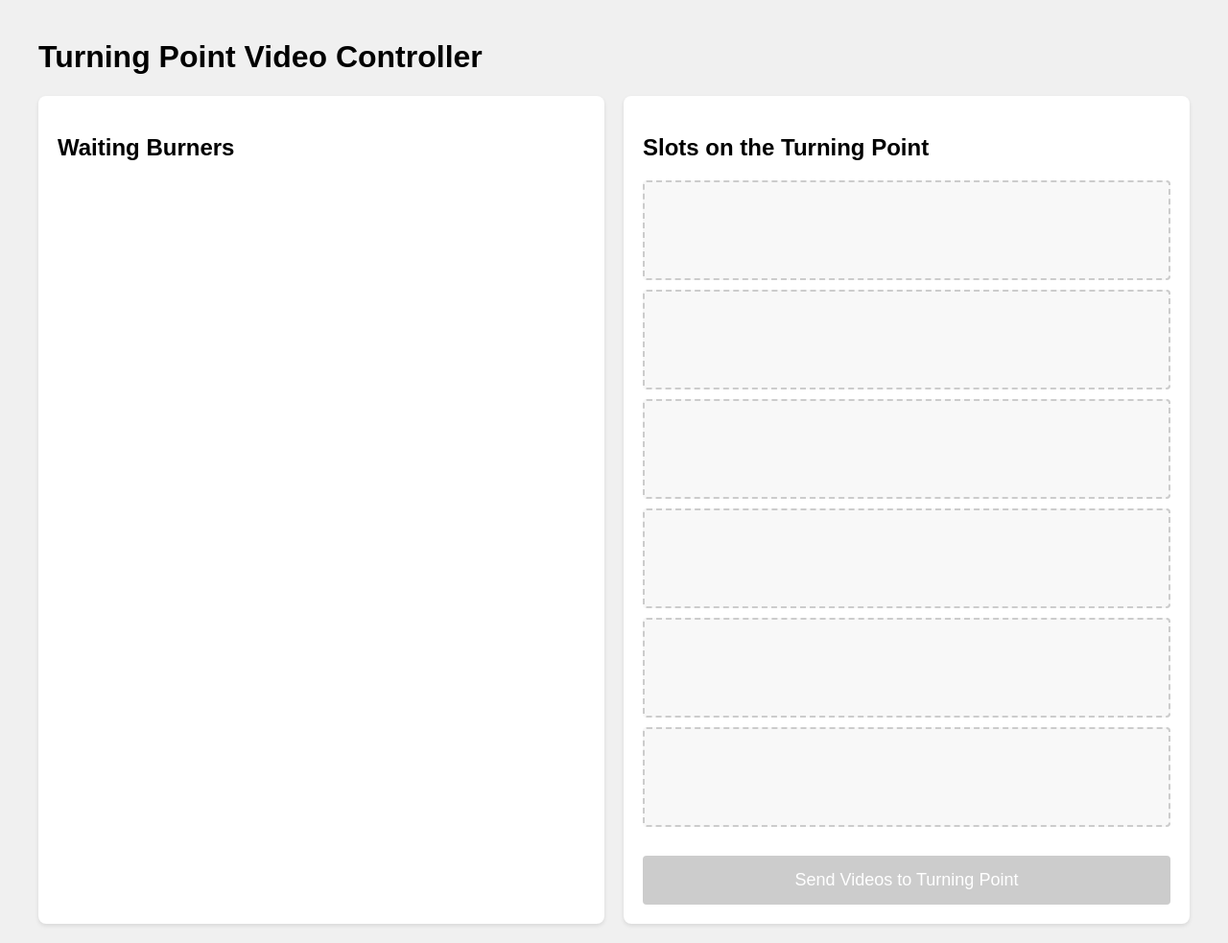
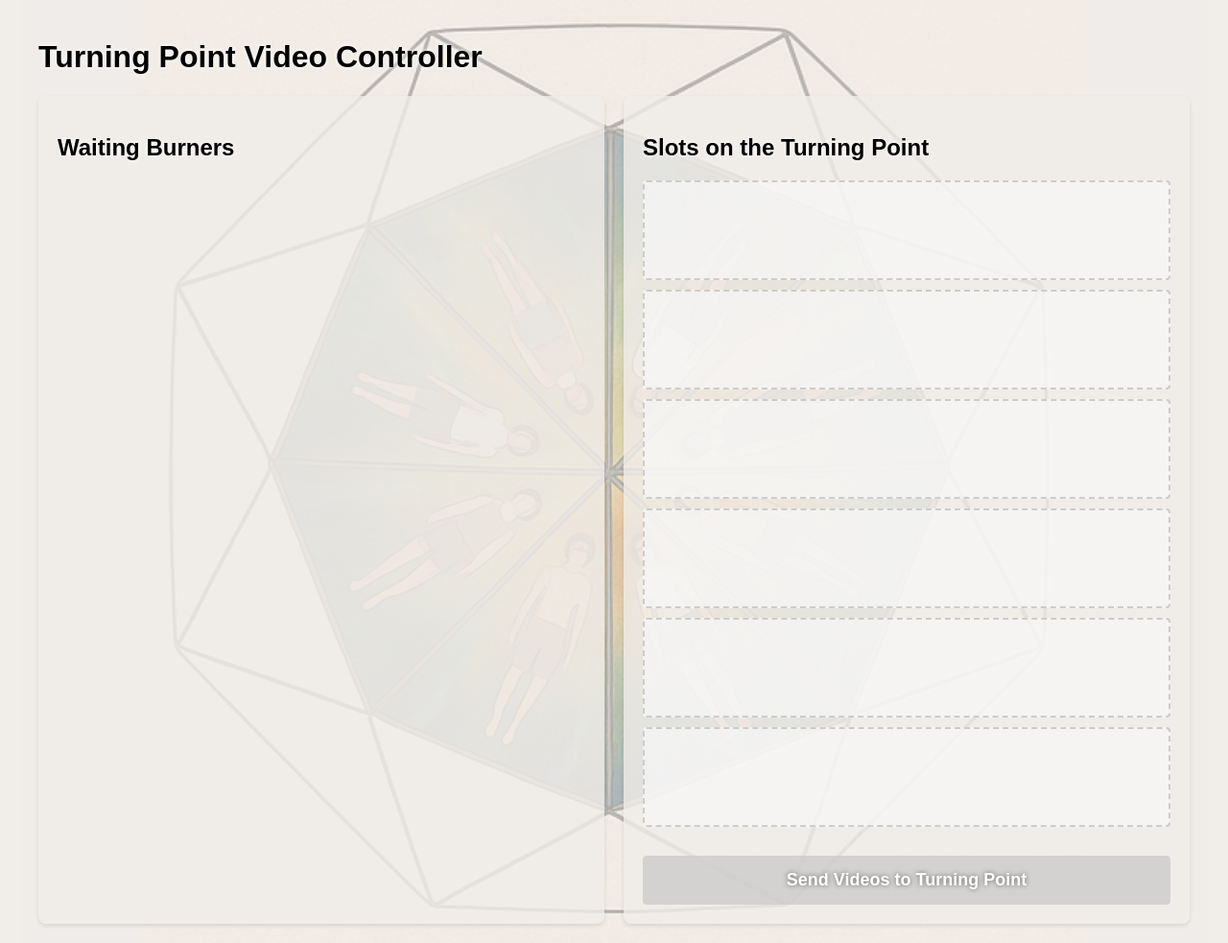
Before and after one commit to byron-the-bulb/the-turning-point, a FastAPI app: page / in a window 1280 px wide. Shown: the whole page at 96% size. Run offline with FastAPI, Linux system fonts and the light colour scheme; data that the repository does not hold is empty.

Commit message:
cool background

```diff
--- a/resolume/resolume_control.py
+++ b/resolume/resolume_control.py
@@ -20,6 +20,9 @@ app = FastAPI()
 
 # Mount templates directory
 templates = Jinja2Templates(directory="templates")
+
+# Mount static files directory
+app.mount("/static", StaticFiles(directory="static"), name="static")
 
 # Initialize request queue
 request_queue = deque()
--- a/resolume/templates/index.html
+++ b/resolume/templates/index.html
@@ -8,7 +8,24 @@
             max-width: 1200px;
             margin: 0 auto;
             padding: 20px;
-            background-color: #f0f0f0;
+            background-image: url('../static/TurningPointBackground.png');
+            background-size: contain;
+            background-position: center;
+            background-attachment: fixed;
+            background-repeat: no-repeat;
+            position: relative;
+            min-height: 100vh;
+            background-color: #f1ede9; /* Background color around the image */
+        }
+        body::before {
+            content: "";
+            position: absolute;
+            top: 0;
+            left: 0;
+            right: 0;
+            bottom: 0;
+            background-color: rgba(241, 237, 233, 0.6); /* #f1ede9 with transparency */
+            z-index: -1;
         }
         .container {
             display: flex;
@@ -16,14 +33,14 @@
         }
         .queue {
             flex: 1;
-            background-color: white;
+            background-color: rgba(241, 237, 233, 0.8); /* #f1ede9 with transparency */
             padding: 20px;
             border-radius: 8px;
             box-shadow: 0 2px 4px rgba(0,0,0,0.1);
         }
         .slots {
             flex: 1;
-            background-color: white;
+            background-color: rgba(241, 237, 233, 0.8); /* #f1ede9 with transparency */
             padding: 20px;
             border-radius: 8px;
             box-shadow: 0 2px 4px rgba(0,0,0,0.1);
@@ -33,7 +50,7 @@
             border: 1px solid #eee;
             margin-bottom: 10px;
             border-radius: 4px;
-            background-color: #f8f8f8;
+            background-color: rgba(248, 248, 248, 0.9);
             cursor: move;
         }
         .slot {
@@ -42,24 +59,27 @@
             margin-bottom: 10px;
             border-radius: 4px;
             min-height: 60px;
-            background-color: #f8f8f8;
+            background-color: rgba(248, 248, 248, 0.7);
         }
         .slot.dragover {
-            background-color: #e3f2fd;
+            background-color: rgba(227, 242, 253, 0.8);
             border-color: #2196F3;
         }
         .queue.dragover {
-            background-color: #e3f2fd;
+            background-color: rgba(227, 242, 253, 0.8);
         }
         .slot-item {
             padding: 10px;
-            background-color: #4CAF50;
+            background-color: rgba(76, 175, 80, 0.9);
             color: white;
             border-radius: 4px;
             margin-bottom: 5px;
         }
+        h1, h2 {
+            text-shadow: 0 0 5px white; /* Add text shadow for better readability */
+        }
         .play-all-button {
-            background-color: #2196F3;
+            background-color: rgba(33, 150, 243, 0.9);
             color: white;
             border: none;
             padding: 15px 30px;
@@ -68,12 +88,14 @@
             font-size: 18px;
             margin-top: 20px;
             width: 100%;
+            text-shadow: 0 0 5px rgba(0, 0, 0, 0.5); /* Add text shadow for better readability */
+            font-weight: bold;
         }
         .play-all-button:hover {
-            background-color: #1976D2;
+            background-color: rgba(25, 118, 210, 0.95);
         }
         .play-all-button:disabled {
-            background-color: #cccccc;
+            background-color: rgba(204, 204, 204, 0.8);
             cursor: not-allowed;
         }
         .status {
```
Also changed, not shown: frontend-next/pages/_document.tsx (+33 -0 lines), frontend-next/public/TurningPointBackground.png (added), resolume/static/TurningPointBackground.png (added), 1 other file.
